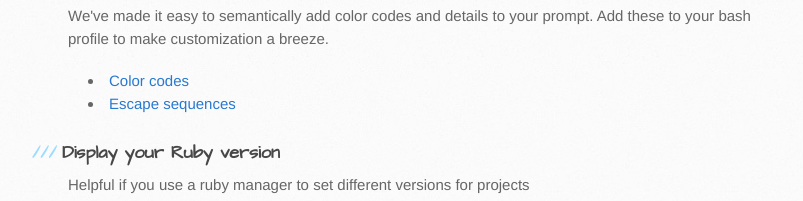
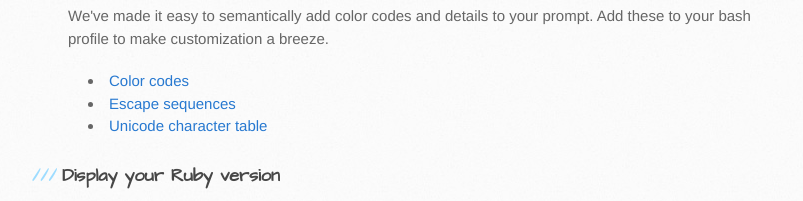
Before and after one commit to pamo/nerdcred, a plain HTML site: page index.html in a window 1280 px wide. Shown: the part 796-997 px from the top of the page, 102-905 px from the left. Drawn offline with Linux system fonts and the light colour scheme.

Commit message:
Adding unicode character table link to homepage

```diff
--- a/index.html
+++ b/index.html
@@ -53,6 +53,7 @@
                   href="https://gist.github.com/pamo/583ce9e3e7e0603d104f#file-colors-sh"
               target="_blank">Color codes</a></li>
               <li><a href="https://gist.github.com/pamo/583ce9e3e7e0603d104f#file-escape_sequences-sh" target="_blank">Escape sequences</a></li>
+              <li><a href="http://unicode-table.com/en/" target="_blank">Unicode character table</a></li>
           </ul>
 
           <h3>Display your Ruby version</h3>
```
